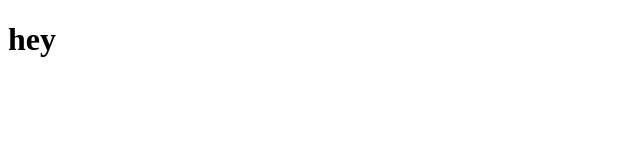
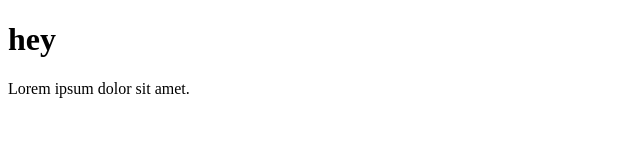
Before and after one commit to JH8ch/test, a plain HTML site: page index.html in a window 1280 px wide. Shown: the whole page, without its empty margins (0-640 px from the left). Drawn offline with Linux system fonts and the light colour scheme.

Commit message:
przykladowe zmiany 1

```diff
--- a/index.html
+++ b/index.html
@@ -8,6 +8,6 @@
 </head>
 <body>
     <h1>hey</h1>
-
+    <p>Lorem ipsum dolor sit amet.</p>
 </body>
 </html>
--- a/style.css
+++ b/style.css
@@ -4,6 +4,7 @@
 	padding: 0;
 }
 body {
+	margin: 50px;
 	font-family: 'Ubuntu', sans-serif;
 	overflow: hidden;
 	color: black;
```
